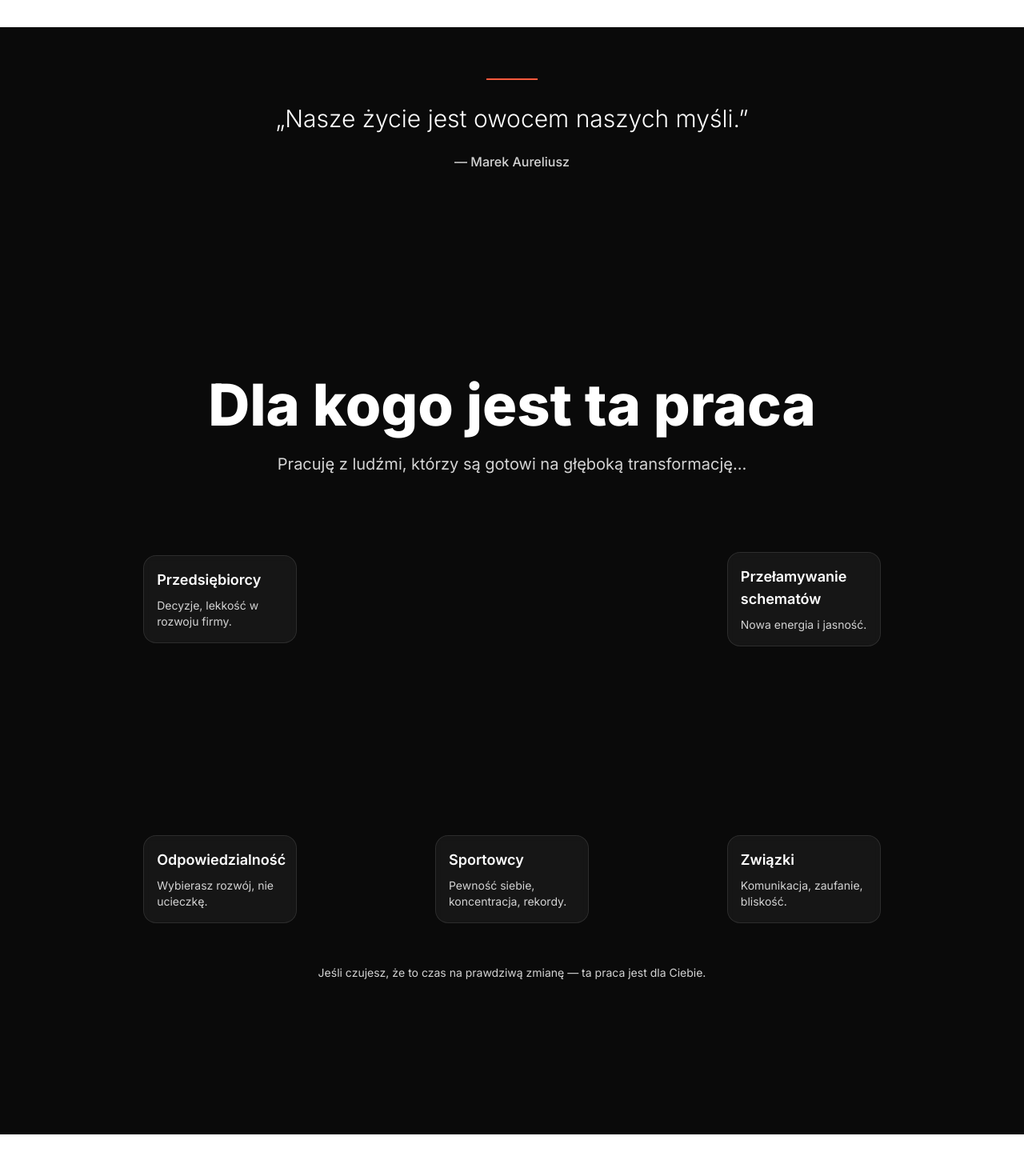
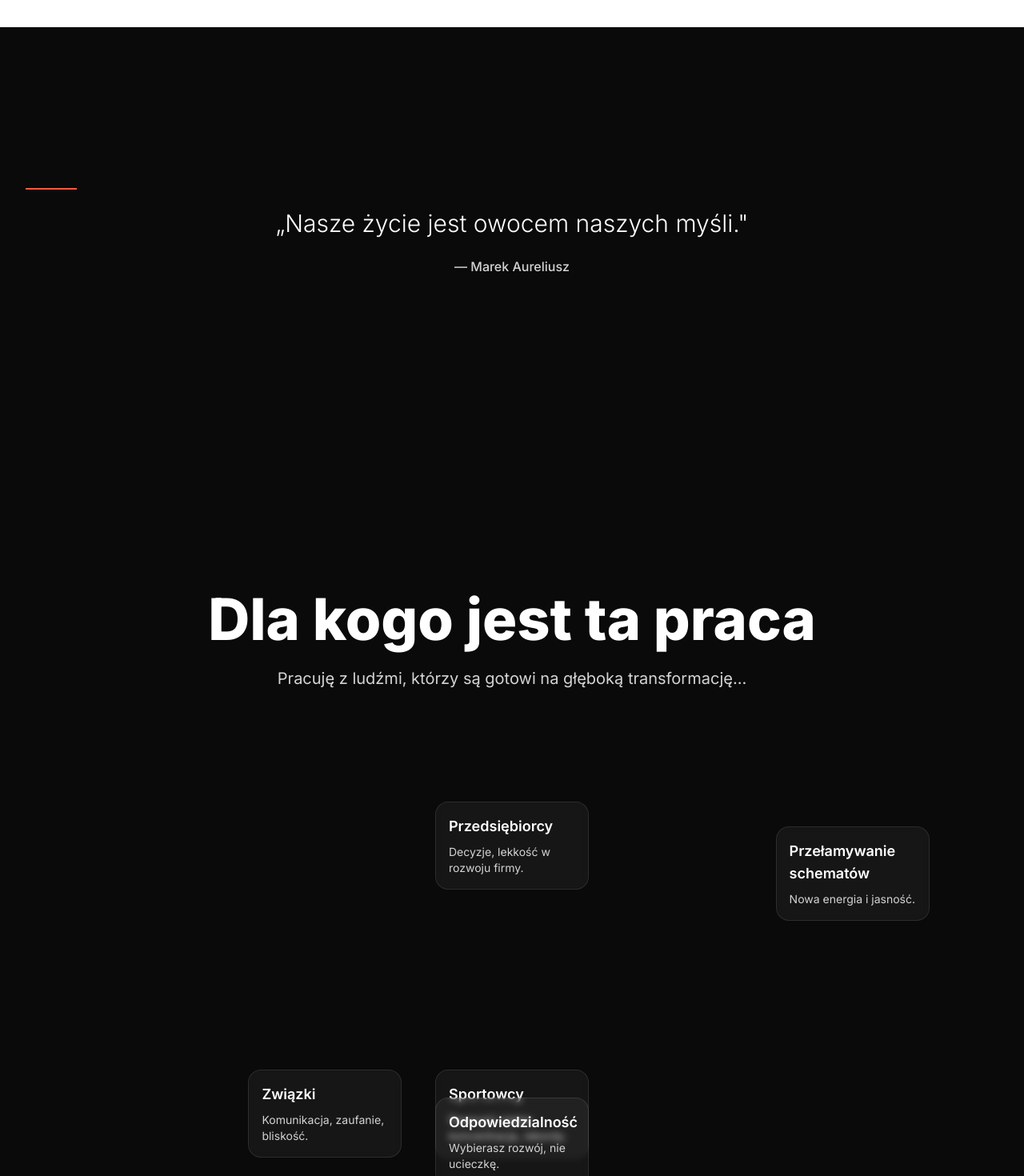
Before and after one commit to technikyvl/MAGIC-LANDING-PAGE-NEW, a Next.js app in the folder MAGICLIFELANDING/: page / in a window 1280 px wide. Shown: the part 900-2370 px from the top of the page at 80% size. Built offline with nearby package versions, Linux system fonts and the light colour scheme.

Commit message:
Update page.jsx

```diff
--- a/MAGICLIFELANDING/app/page.jsx
+++ b/MAGICLIFELANDING/app/page.jsx
@@ -167,12 +167,12 @@ export default function Page() {
       </section>
 
       {/* 2) Cytat */}
-      <section className={"relative bg-neutral-950 text-white py-16"}>
+      <section className={"relative bg-neutral-950 text-white py-24"}>
         <div className={CONTAINER}>
-          <div className="slow-reveal text-center">
+          <div className="slow-reveal text-center flex flex-col justify-center min-h-[40vh]">
             <div className="inline-block h-[2px] w-16 bg-accent mb-6"></div>
             <blockquote className="text-2xl sm:text-3xl leading-tight font-light text-white max-w-3xl mx-auto">
-              „Nasze życie jest owocem naszych myśli.”
+              „Nasze życie jest owocem naszych myśli."
             </blockquote>
             <div className="mt-6 text-base text-neutral-300 font-medium">
               — Marek Aureliusz
@@ -189,38 +189,38 @@ export default function Page() {
             <p className="slow-reveal mt-6 max-w-3xl mx-auto text-xl text-neutral-300">Pracuję z ludźmi, którzy są gotowi na głęboką transformację…</p>
           </div>
 
-          <div className="relative min-h-[500px]">
-            {/* Boxes arranged in elliptical layout */}
-            <div className="relative mt-20 h-[500px] audience-container">
-              {/* Box 1 - Przedsiębiorcy */}
-              <div className="slow-reveal audience-card absolute w-48 rounded-2xl border border-white/10 bg-white/5 p-4 backdrop-blur-sm" data-audience-card="1" style={{zIndex: 2}}>
+          <div className="relative min-h-[600px]">
+            {/* Boxes arranged in circular layout */}
+            <div className="relative mt-20 h-[600px] flex items-center justify-center">
+              {/* Box 1 - Przedsiębiorcy (top) */}
+              <div className="slow-reveal audience-card absolute w-48 rounded-2xl border border-white/10 bg-white/5 p-4 backdrop-blur-sm" data-audience-card="1" style={{zIndex: 2, top: '10%', left: '50%', transform: 'translateX(-50%)'}}>
                 <h3 className="text-lg font-semibold text-white">Przedsiębiorcy</h3>
                 <p className="mt-2 text-sm text-neutral-300">Decyzje, lekkość w rozwoju firmy.</p>
               </div>
 
-              {/* Box 2 - Przełamywanie schematów */}
-              <div className="slow-reveal audience-card absolute w-48 rounded-2xl border border-white/10 bg-white/5 p-4 backdrop-blur-sm" data-audience-card="2" style={{zIndex: 2}}>
+              {/* Box 2 - Przełamywanie schematów (top-right) */}
+              <div className="slow-reveal audience-card absolute w-48 rounded-2xl border border-white/10 bg-white/5 p-4 backdrop-blur-sm" data-audience-card="2" style={{zIndex: 2, top: '25%', right: '15%'}}>
                 <h3 className="text-lg font-semibold text-white">Przełamywanie schematów</h3>
                 <p className="mt-2 text-sm text-neutral-300">Nowa energia i jasność.</p>
               </div>
 
-              {/* Box 3 - Sportowcy */}
-              <div className="slow-reveal audience-card absolute w-48 rounded-2xl border border-white/10 bg-white/5 p-4 backdrop-blur-sm" data-audience-card="3" style={{zIndex: 2}}>
+              {/* Box 3 - Sportowcy (bottom-right) */}
+              <div className="slow-reveal audience-card absolute w-48 rounded-2xl border border-white/10 bg-white/5 p-4 backdrop-blur-sm" data-audience-card="3" style={{zIndex: 2, bottom: '25%', right: '15%'}}>
                 <h3 className="text-lg font-semibold text-white">Sportowcy</h3>
                 <p className="mt-2 text-sm text-neutral-300">Pewność siebie, koncentracja, rekordy.</p>
+              </div>
+
+              {/* Box 4 - Odpowiedzialność (bottom) */}
+              <div className="slow-reveal audience-card absolute w-48 rounded-2xl border border-white/10 bg-white/5 p-4 backdrop-blur-sm" data-audience-card="4" style={{zIndex: 2, bottom: '10%', left: '50%', transform: 'translateX(-50%)'}}>
+                <h3 className="text-lg font-semibold text-white">Odpowiedzialność</h3>
+                <p className="mt-2 text-sm text-neutral-300">Wybierasz rozwój, nie ucieczkę.</p>
           </div>
 
-              {/* Box 4 - Odpowiedzialność */}
-              <div className="slow-reveal audience-card absolute w-48 rounded-2xl border border-white/10 bg-white/5 p-4 backdrop-blur-sm" data-audience-card="4" style={{zIndex: 2}}>
-                <h3 className="text-lg font-semibold text-white">Odpowiedzialność</h3>
-                <p className="mt-2 text-sm text-neutral-300">Wybierasz rozwój, nie ucieczkę.</p>
-              </div>
-
-              {/* Box 5 - Związki */}
-              <div className="slow-reveal audience-card absolute w-48 rounded-2xl border border-white/10 bg-white/5 p-4 backdrop-blur-sm" data-audience-card="5" style={{zIndex: 2}}>
+              {/* Box 5 - Związki (bottom-left) */}
+              <div className="slow-reveal audience-card absolute w-48 rounded-2xl border border-white/10 bg-white/5 p-4 backdrop-blur-sm" data-audience-card="5" style={{zIndex: 2, bottom: '25%', left: '15%'}}>
                 <h3 className="text-lg font-semibold text-white">Związki</h3>
                 <p className="mt-2 text-sm text-neutral-300">Komunikacja, zaufanie, bliskość.</p>
-            </div>
+              </div>
           </div>
         </div>
 
```
